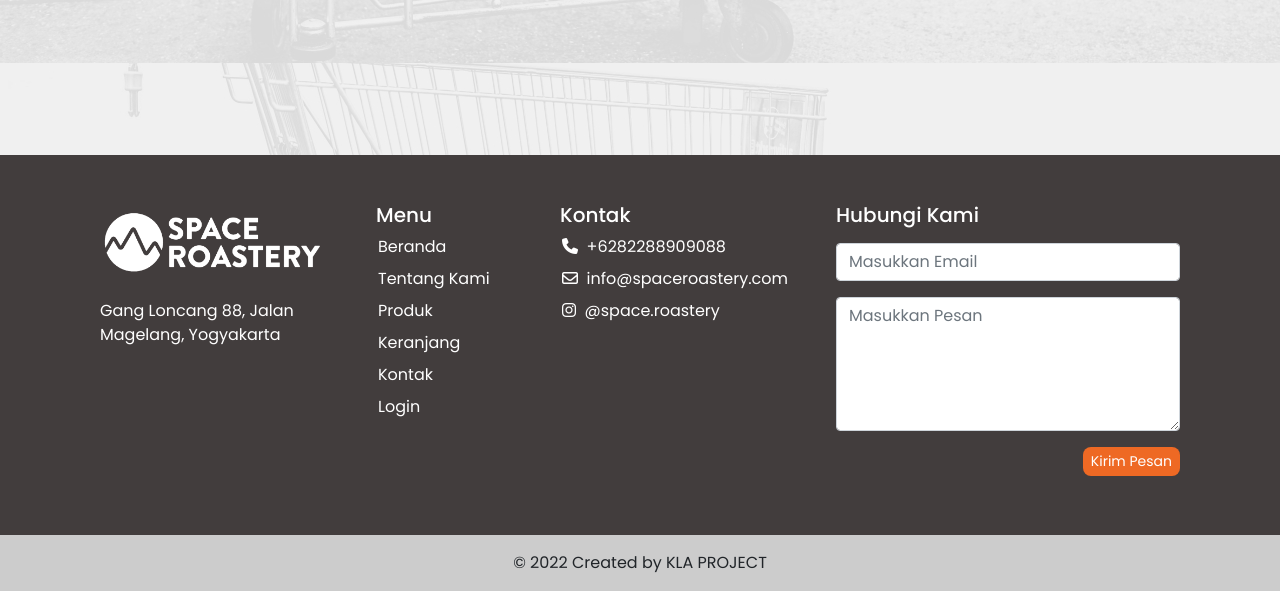
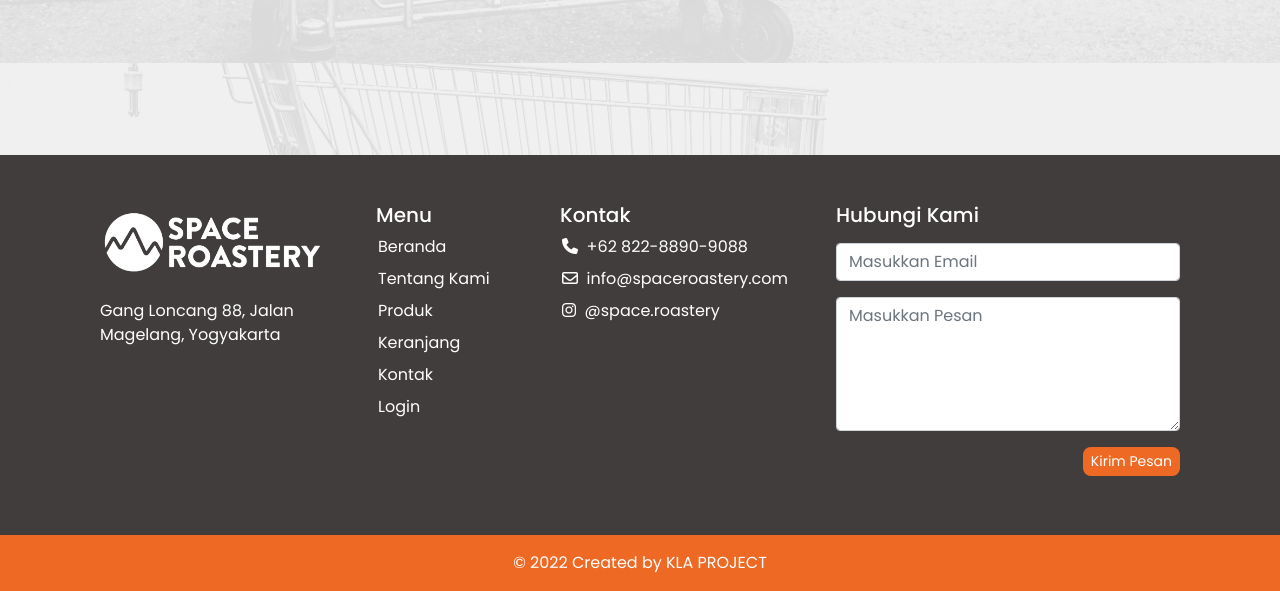
Before and after one commit to mufti-shiddiq/fp-web-2022, a PHP site: page / in a window 1280 px wide. Shown: the part 2987-3578 px from the top of the page. Run offline with PHP 8.4, Linux system fonts and the light colour scheme; some libraries are stand-ins or nearby versions.

Commit message:
update copyright

```diff
--- a/assets/css/style.css
+++ b/assets/css/style.css
@@ -274,6 +274,11 @@ li a:hover {
     color: white;
 }
 
+.copyright {
+    background-color: var(--orange);
+    color: white;
+}
+
 .footer li {
     margin-top: 8px;
     margin-left: -30px;
--- a/layouts/footer.html
+++ b/layouts/footer.html
@@ -24,7 +24,7 @@
         <div class="col-md-3 mt-5">
           <h5>Kontak</h5>
           <ul>
-            <li><a href="tel:6282288909088"><i class="fa-solid fa-phone"></i>&nbsp; +6282288909088</a></li>
+            <li><a href="tel:6282288909088"><i class="fa-solid fa-phone"></i>&nbsp; +62 822-8890-9088</a></li>
             <li><a href="mailto:info@spaceroastery.com"><i class="fa-regular fa-envelope"></i>&nbsp; info@spaceroastery.com</a></li>
             <li><a href="https://www.instagram.com/space.roastery/"><i class="fa-brands fa-instagram"></i>&nbsp; @space.roastery</a></li>
           </ul>
@@ -47,7 +47,7 @@
   </div>
 
   <!-- Copyright -->
-  <div class="text-center p-3" style="background-color: rgba(0, 0, 0, 0.2);">
+  <div class="text-center copyright p-3">
   © 2022 Created by KLA PROJECT
   </div>
   <!-- Copyright -->
```
